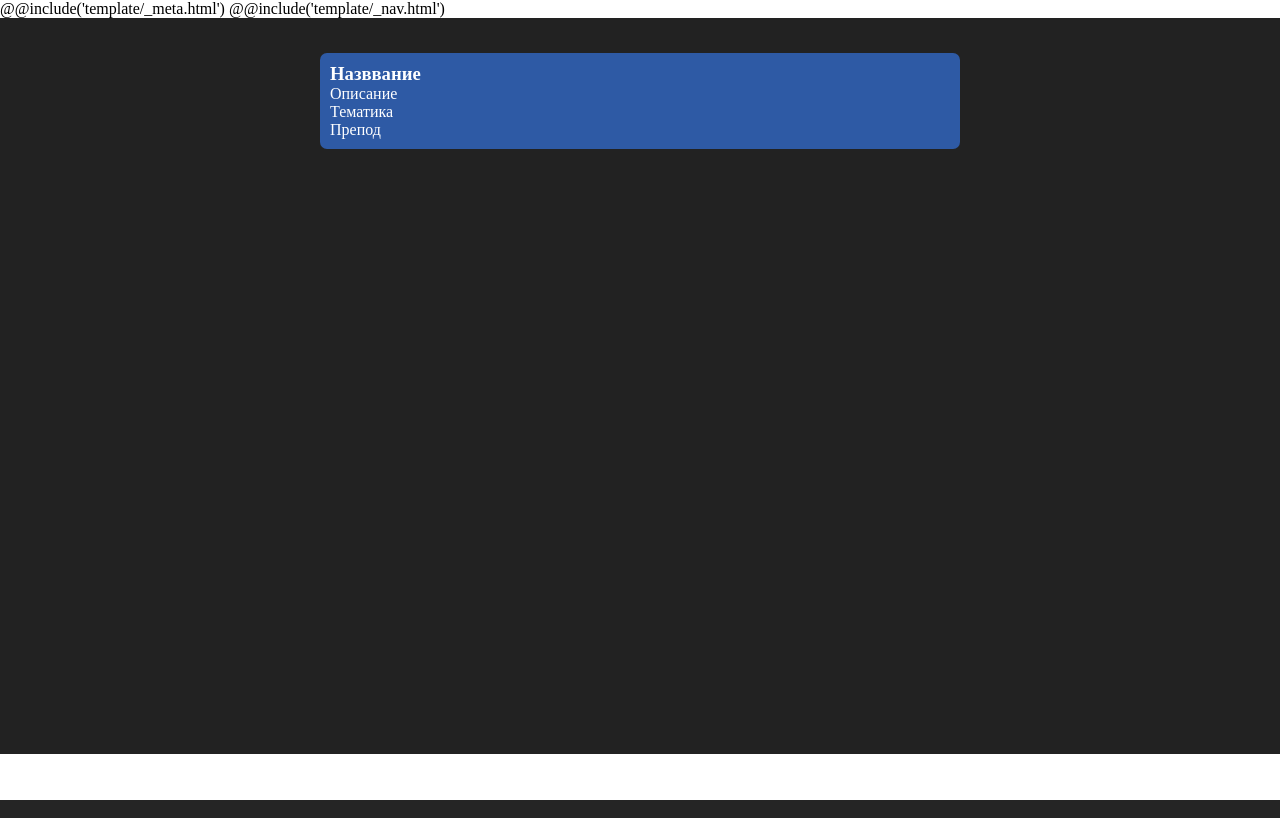
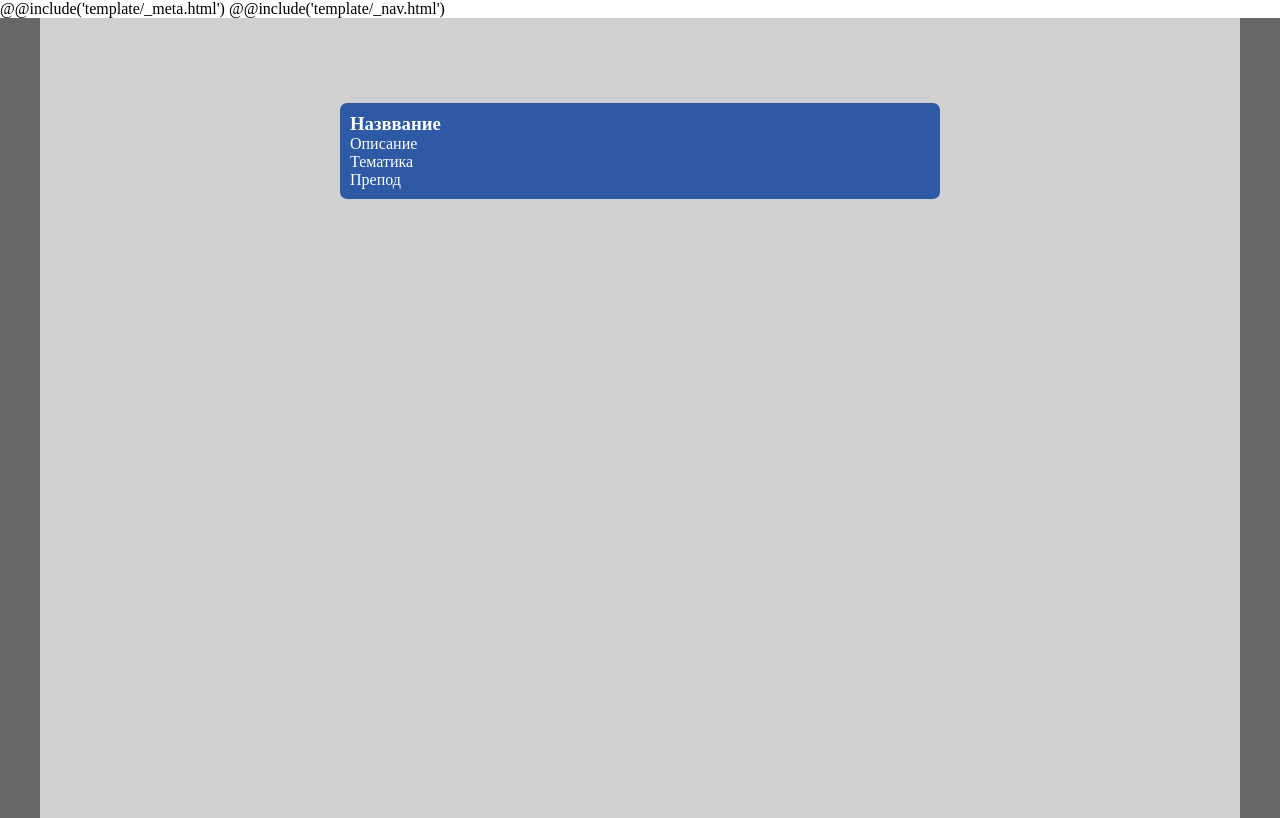
Before and after one commit to lazaryan/CyberGarden, a PHP site: page /index.html in a window 1280 px wide. Run offline with PHP 8.4, Linux system fonts and the light colour scheme; style sheets or scripts are compiled from the project's sources.

Commit message:
change header nav

```diff
--- a/src/index.html
+++ b/src/index.html
@@ -18,6 +18,7 @@
 </script>
 @@include('template/_nav.html')
 <main class="main">
+    <div class="container">
     <!--
 
     -->
@@ -61,7 +62,7 @@
             <button type="submit" id="submit" class="register__submit-i">Отправить</button>
         </div>
     </div>
-
+    </div>
 </main>
 <script>
     var submit = document.querySelector('#submit');
--- a/src/less/main.less
+++ b/src/less/main.less
@@ -10,12 +10,8 @@
 }
 
 .main {
-  height: 92vh;
-  box-sizing: border-box;
   width: 100%;
-  background-color: #222;
-  position: relative;
-  padding-top: 30px;
+  background-color: #686668;
 
   &__notification {
     background-color: #a33;
@@ -26,6 +22,16 @@
     flex-wrap: wrap;
     justify-content: space-around;
   }
+}
+
+.container {
+  width: 100%;
+  max-width: 1200px;
+  margin: auto;
+  background-color: #d0d0d0;
+  height: 100vh;
+  box-sizing: border-box;
+  padding-top: 10vh;
 }
 
 .notification {
--- a/src/template/_nav.html
+++ b/src/template/_nav.html
@@ -12,8 +12,8 @@
         </div>
     </div>
     <div class="nav__log">
-        <button class="nav__sign-in" id="signIn">Sign In</button>
-        <button class="nav__sign-out" id="signOut">Sign Out</button>
+        <a href="./login.html" class="nav__sign-in" id="signIn">Вход</a>
+        <button class="nav__sign-out" id="signOut">Выход</button>
     </div>
 </nav>
 <script src="js/nav.js" defer></script>
```
Also changed, not shown: src/less/nav.less (+44 -4 lines).
